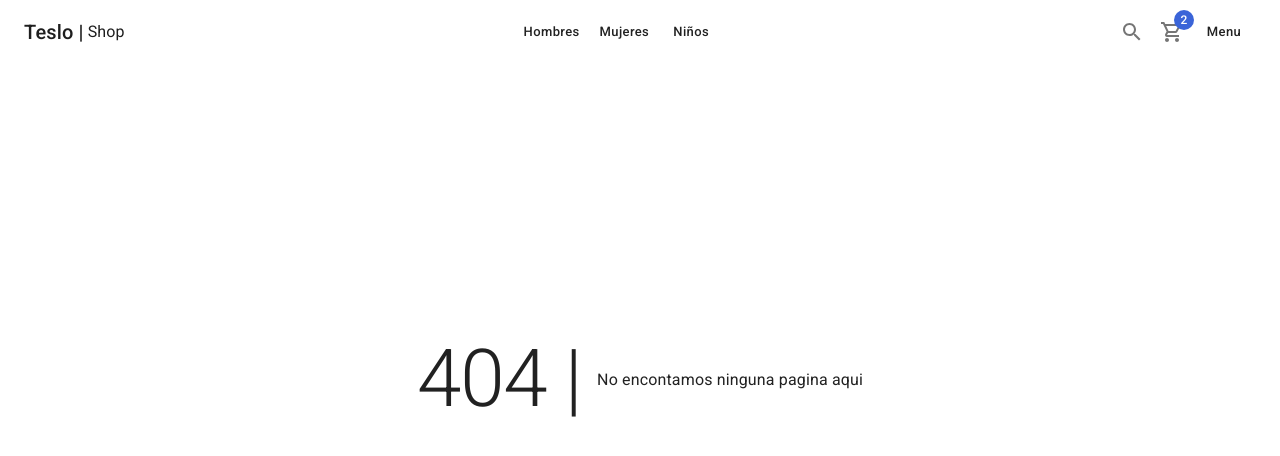
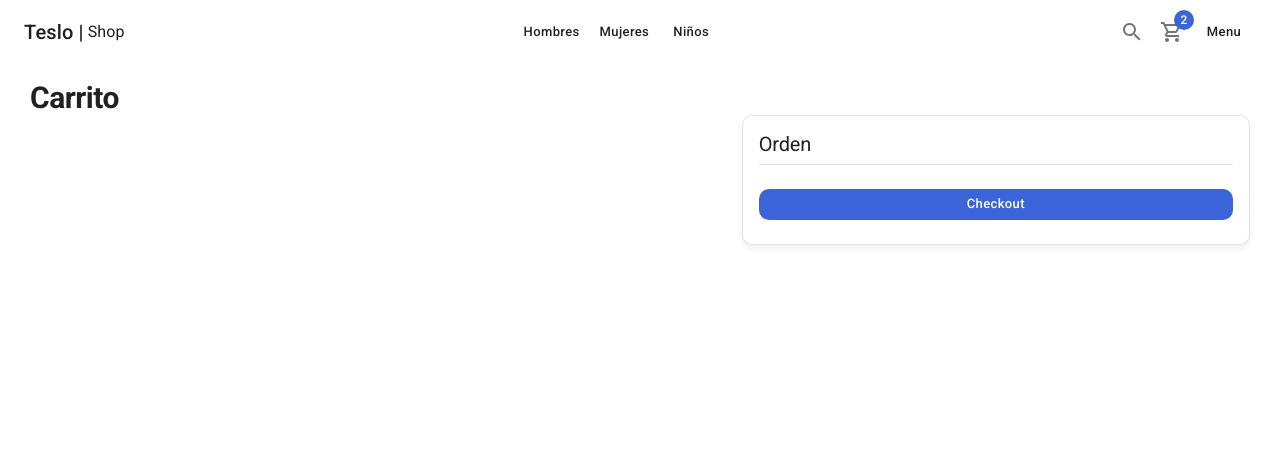
Before and after one commit to Agustin-Daniel/NextJs-tesla-shop, a Next.js app: page /cart in a window 1280 px wide. Before the commit this address had no page. Shown: the top 456 px of the page. Built offline with nearby package versions, Linux system fonts and the light colour scheme.

Commit message:
Create index.tsx

```diff
--- /dev/null
+++ b/pages/cart/index.tsx
@@ -0,0 +1,37 @@
+import { Box, Button, Card, CardContent, Divider, Grid, Typography } from '@mui/material';
+import { ShopLayout } from '../../components/layouts';
+
+
+const CartPage = () => {
+  return (
+    <ShopLayout title={'Carrito - 3'} pageDescription={'Carrito de compras de la tienda'}>
+        <Typography variant='h1' component='h1'>Carrito</Typography>
+
+        <Grid container>
+            <Grid item xs={ 12 } sm={ 7 }>
+                {/* cartlist */}
+            </Grid>
+            <Grid item xs={ 12 } sm={ 5 }>
+                <Card className='summary-card'>
+                    <CardContent>
+                        <Typography variant='h2'>Orden</Typography>
+                        <Divider sx={{ my: 1 }} />
+
+                        {/* order summary */}
+
+                        <Box sx={{ mt:3 }}>
+                            <Button color='secondary' className='circular-btn' fullWidth>
+                                Checkout
+                            </Button>
+                        </Box>
+
+                    </CardContent>
+                </Card>
+            </Grid>
+        </Grid>
+
+    </ShopLayout>
+  )
+}
+
+export default CartPage
```
